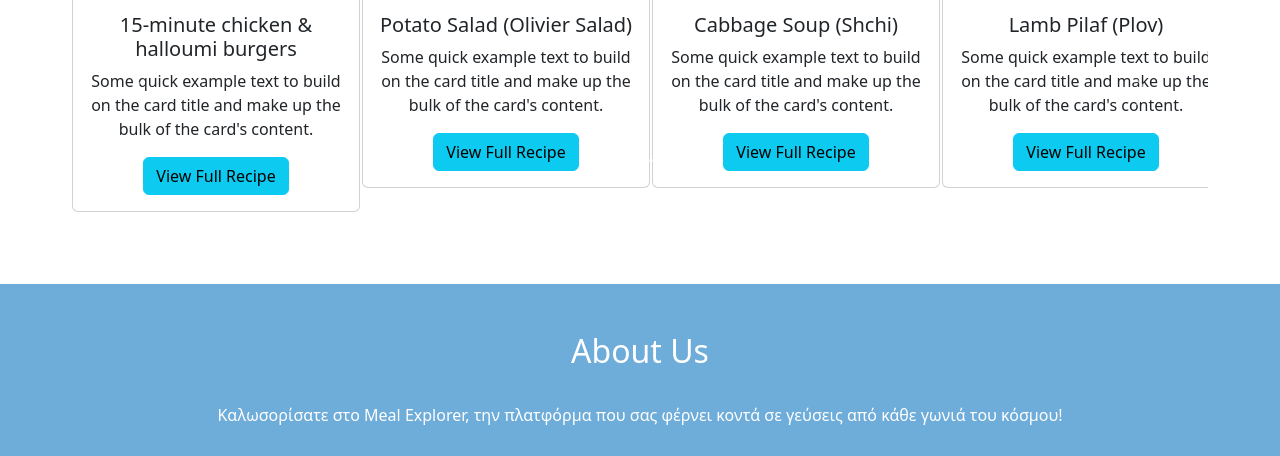
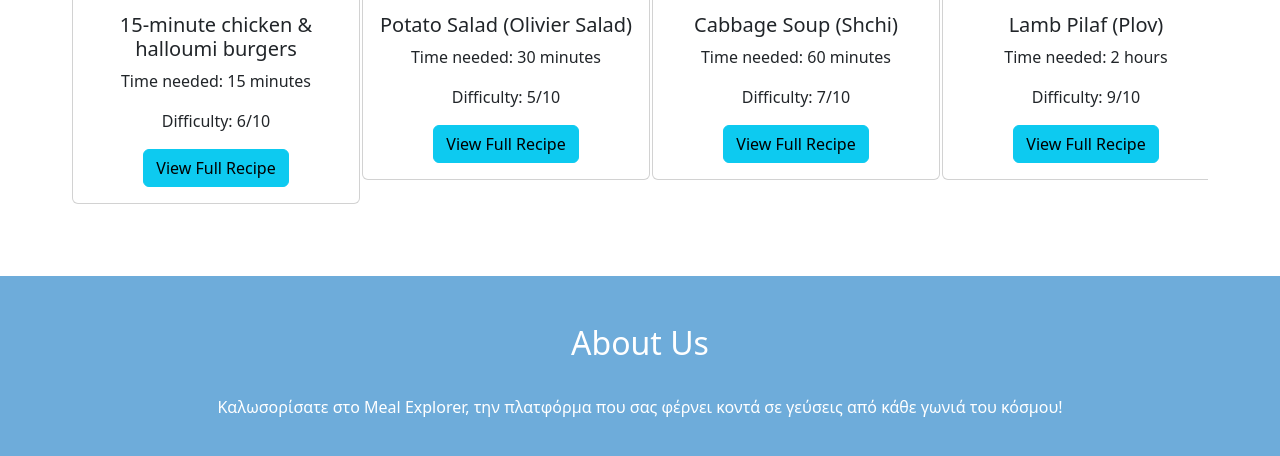
Before and after one commit to StavrosHadjicostis/skillcyprus-website, a plain HTML site: page index.html in a window 1280 px wide. Shown: the part 278-734 px from the top of the page. Drawn offline with nearby package versions, Linux system fonts and the light colour scheme.

Commit message:
Some final changes in html data

```diff
--- a/index.html
+++ b/index.html
@@ -3,6 +3,9 @@
 <head>
     <meta charset="UTF-8">
     <meta name="viewport" content="width=device-width, initial-scale=1.0">
+    <meta name="description" content="A website for cooking recipes that was created during the skills cyprus competition!">
+    <meta name="keywords" content="recipe, skillscyprus, cooking">
+    <meta name="author" content="Stavros Hadjicostis">
     <link  rel="stylesheet" href="./styles.css">
     <link href="https://cdn.jsdelivr.net/npm/bootstrap@5.3.3/dist/css/bootstrap.min.css" rel="stylesheet" integrity="sha384-QWTKZyjpPEjISv5WaRU9OFeRpok6YctnYmDr5pNlyT2bRjXh0JMhjY6hW+ALEwIH" crossorigin="anonymous">
     <script src="https://ajax.googleapis.com/ajax/libs/jquery/3.7.1/jquery.min.js"></script>
@@ -71,7 +74,8 @@
                                     <img src="./public/imgs/recipe.jpg" class="card-img-top" alt="...">
                                     <div class="card-body">
                                     <h5 class="card-title">15-minute chicken & halloumi burgers</h5>
-                                    <p class="card-text">Some quick example text to build on the card title and make up the bulk of the card's content.</p>
+                                    <p class="card-text">Time needed: 15 minutes</p>
+                                    <p class="card-text"> Difficulty: 6/10</p>
                                     <a id="recipe1" class="btn btn-info">View Full Recipe</a>
                                     </div>
                                 </div>
@@ -81,7 +85,8 @@
                                     <img src="./public/imgs/2.jpg" class="card-img-top" alt="...">
                                     <div class="card-body">
                                     <h5 class="card-title">Potato Salad (Olivier Salad)</h5>
-                                    <p class="card-text">Some quick example text to build on the card title and make up the bulk of the card's content.</p>
+                                    <p class="card-text">Time needed: 30 minutes</p>
+                                    <p class="card-text">Difficulty: 5/10</p>
                                     <a id="recipe2" class="btn btn-info">View Full Recipe</a>
                                     </div>
                                 </div>
@@ -91,7 +96,8 @@
                                     <img src="./public/imgs/3.jpg" class="card-img-top" alt="...">
                                     <div class="card-body">
                                     <h5 class="card-title">Cabbage Soup (Shchi)</h5>
-                                    <p class="card-text">Some quick example text to build on the card title and make up the bulk of the card's content.</p>
+                                    <p class="card-text">Time needed: 60 minutes</p>
+                                    <p class="card-text">Difficulty: 7/10</p>
                                     <a href="#" class="btn btn-info">View Full Recipe</a>
                                     </div>
                                 </div>
@@ -101,7 +107,8 @@
                                     <img src="./public/imgs/4.jpg" class="card-img-top" alt="...">
                                     <div class="card-body">
                                     <h5 class="card-title">Lamb Pilaf (Plov)</h5>
-                                    <p class="card-text">Some quick example text to build on the card title and make up the bulk of the card's content.</p>
+                                    <p class="card-text">Time needed: 2 hours</p>
+                                    <p class="card-text">Difficulty: 9/10</p>
                                     <a href="#" class="btn btn-info">View Full Recipe</a>
                                     </div>
                                 </div>
@@ -117,7 +124,8 @@
                                     <img src="./public/imgs/5.jpg" class="card-img-top" alt="...">
                                     <div class="card-body">
                                     <h5 class="card-title">French Omelette</h5>
-                                    <p class="card-text">Some quick example text to build on the card title and make up the bulk of the card's content.</p>
+                                    <p class="card-text">Time needed: 15 minutes</p>
+                                    <p class="card-text">Difficulty: 3/10</p>
                                     <a href="#" class="btn btn-info">View Full Recipe</a>
                                     </div>
                                 </div>
@@ -127,7 +135,8 @@
                                     <img src="./public/imgs/6.jpg" class="card-img-top" alt="...">
                                     <div class="card-body">
                                     <h5 class="card-title">Salmon Eggs Eggs Benedict</h5>
-                                    <p class="card-text">Some quick example text to build on the card title and make up the bulk of the card's content.</p>
+                                    <p class="card-text">Time needed: 20 minutes</p>
+                                    <p class="card-text">Difficulty: 4/10</p>
                                     <a href="#" class="btn btn-info">View Full Recipe</a>
                                     </div>
                                 </div>
@@ -137,7 +146,8 @@
                                     <img src="./public/imgs/7.jpg" class="card-img-top" alt="...">
                                     <div class="card-body">
                                     <h5 class="card-title">Krispy Kreme Donut</h5>
-                                    <p class="card-text">Some quick example text to build on the card title and make up the bulk of the card's content.</p>
+                                    <p class="card-text">Time needed: 3 hours</p>
+                                    <p class="card-text">Difficulty: 9/10</p>
                                     <a href="#" class="btn btn-info">View Full Recipe</a>
                                     </div>
                                 </div>
@@ -147,7 +157,8 @@
                                     <img src="./public/imgs/8.jpg" class="card-img-top" alt="...">
                                     <div class="card-body">
                                     <h5 class="card-title">Chicken & mushroom Hotpot</h5>
-                                    <p class="card-text">Some quick example text to build on the card title and make up the bulk of the card's content.</p>
+                                    <p class="card-text">Time needed: 3 hours</p>
+                                    <p class="card-text">Difficulty: 10/10</p>
                                     <a href="#" class="btn btn-info">View Full Recipe</a>
                                     </div>
                                 </div>
@@ -156,11 +167,9 @@
                         </div>
                     </div>
 
-                  <div class="carousel-indicators 	--bs-body-color p-4">
-                    <button type="button" data-bs-target="#slide1" data-bs-slide-to="0" class="active" aria-current="true" aria-label="Slide 1"></button>
-                    <button type="button" data-bs-target="#slide2" data-bs-slide-to="1" aria-label="Slide 2"></button>
-                    <button type="button" data-bs-target="#carouselExampleCaptions" data-bs-slide-to="2" aria-label="Slide 3"></button>
+
                 </div>
+
             </div>
             <button class="carousel-control-prev" type="button" data-bs-target="#carouselExampleCaptions" data-bs-slide="prev">
                 <span class="carousel-control-prev-icon" aria-hidden="true"></span>
@@ -170,7 +179,6 @@
                 <span class="carousel-control-next-icon" aria-hidden="true"></span>
                 <span class="visually-hidden">Next</span>
               </button>
-            </div>
 
     </section>
 
```
Also changed, not shown: README.md. Lines whose indentation alone changed are shown as unchanged.
